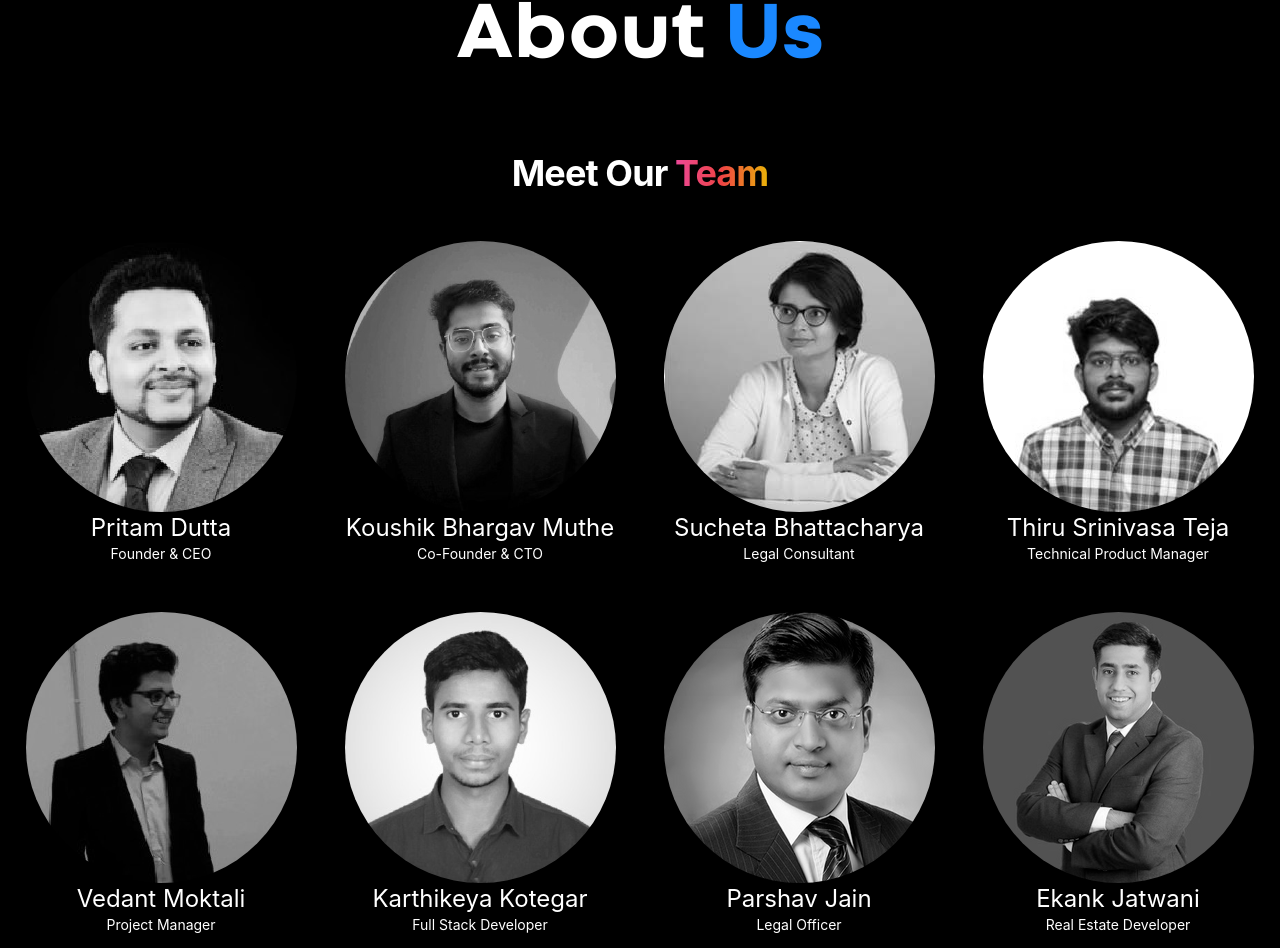
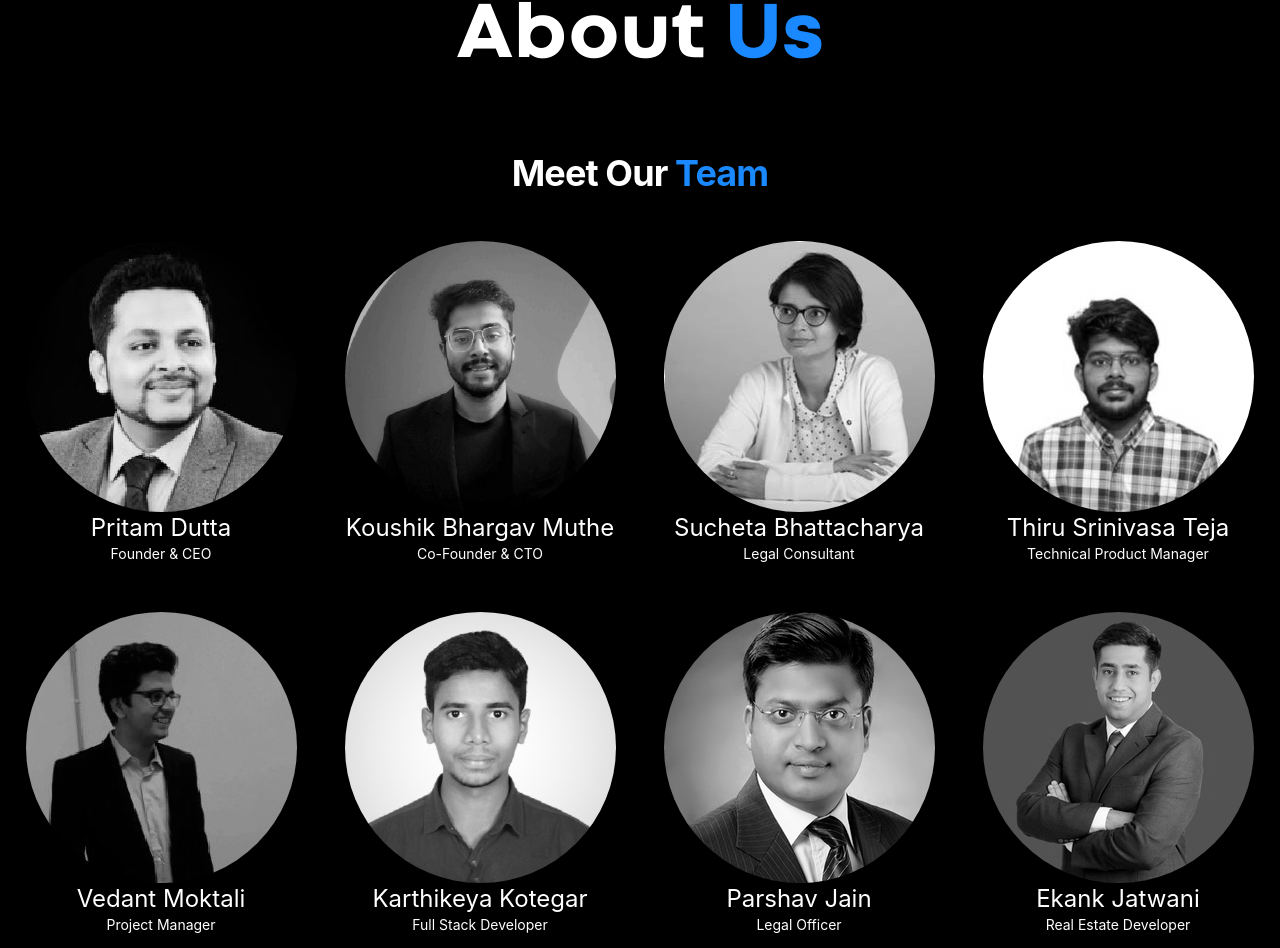
Before and after one commit to 0xZothio/landing_page_v1, a React (Create React App) app: page / in a window 1280 px wide. Shown: the part 6774-7722 px from the top of the page. Built offline with nearby package versions, Linux system fonts and the light colour scheme.

Commit message:
Update Team.js

```diff
--- a/src/components/Team.js
+++ b/src/components/Team.js
@@ -14,7 +14,7 @@ function Team() {
           className="text-3xl font-bold tracking-tight sm:text-4xl text-center"
         >
           Meet Our{" "}
-          <span className="bg-clip-text text-transparent bg-gradient-to-r from-pink-500 via-red-500 to-yellow-500">
+          <span className="bg-clip-text text-[#1A88FF]">
             Team
           </span>
         </motion.div>
```
